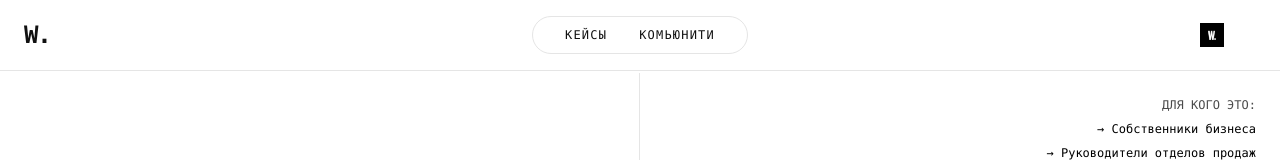
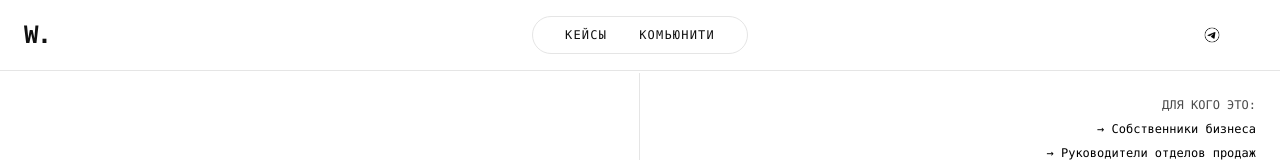
Before and after one commit to MaxAcrone/winwin, a Next.js app: page / in a window 1280 px wide. Shown: the top 160 px of the page. Built offline with nearby package versions, Linux system fonts and the light colour scheme; some icons are missing.

Commit message:
fix: header tg icon, tab title win-win

```diff
--- a/src/app/layout.tsx
+++ b/src/app/layout.tsx
@@ -15,7 +15,7 @@ export const metadata: Metadata = {
       { rel: 'manifest', url: '/Media/favicons-WinWIn/site.webmanifest' },
     ],
   },
-  title: 'win-win consulting | Маркетинговое агентство Челябинск — Стратегия роста бизнеса',
+  title: 'win-win | Маркетинговое агентство Челябинск — Стратегия роста бизнеса',
   description: 'Маркетинговое агентство в Челябинске. Выстраиваем стратегию роста прибыли, создаём отделы продаж, внедряем CRM и системы привлечения клиентов. B2B маркетинг, лидогенерация, бизнес-консалтинг.',
   keywords: [
     'маркетинговое агентство Челябинск',
--- a/src/components/sections/Header.tsx
+++ b/src/components/sections/Header.tsx
@@ -41,7 +41,7 @@ export function Header() {
           rel="noopener noreferrer"
           className="hover:opacity-50 transition-opacity flex items-center justify-center"
         >
-          <img src="/Media/2 (2).png" alt="Telegram" className="w-6 h-6 object-contain" />
+          <img src="/Media/tg.png" alt="Telegram" className="w-6 h-6 object-contain" />
         </a>
         <a
           href="https://t.me/winconsult_bot"
```
Also changed, not shown: public/Media/tg.png (added).
